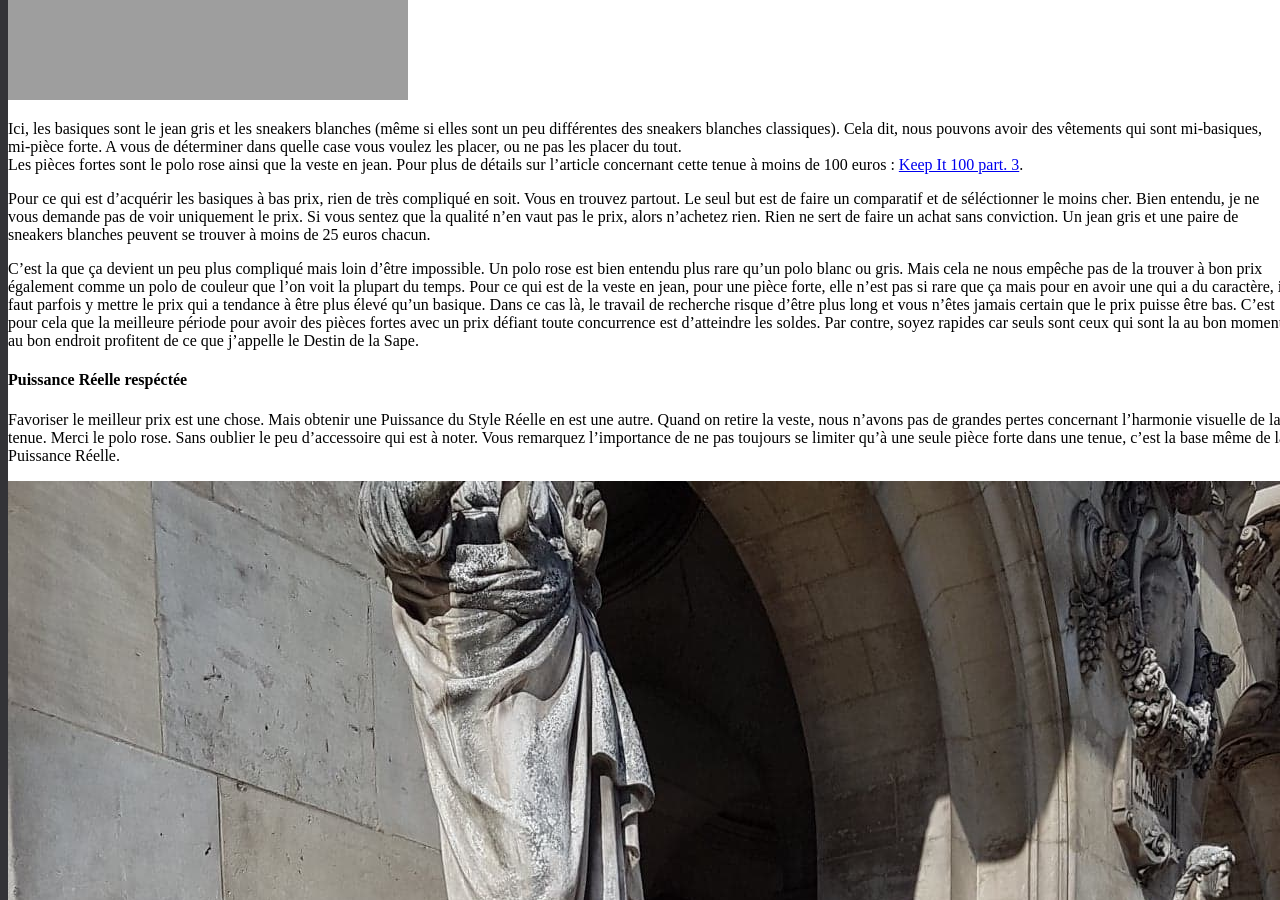
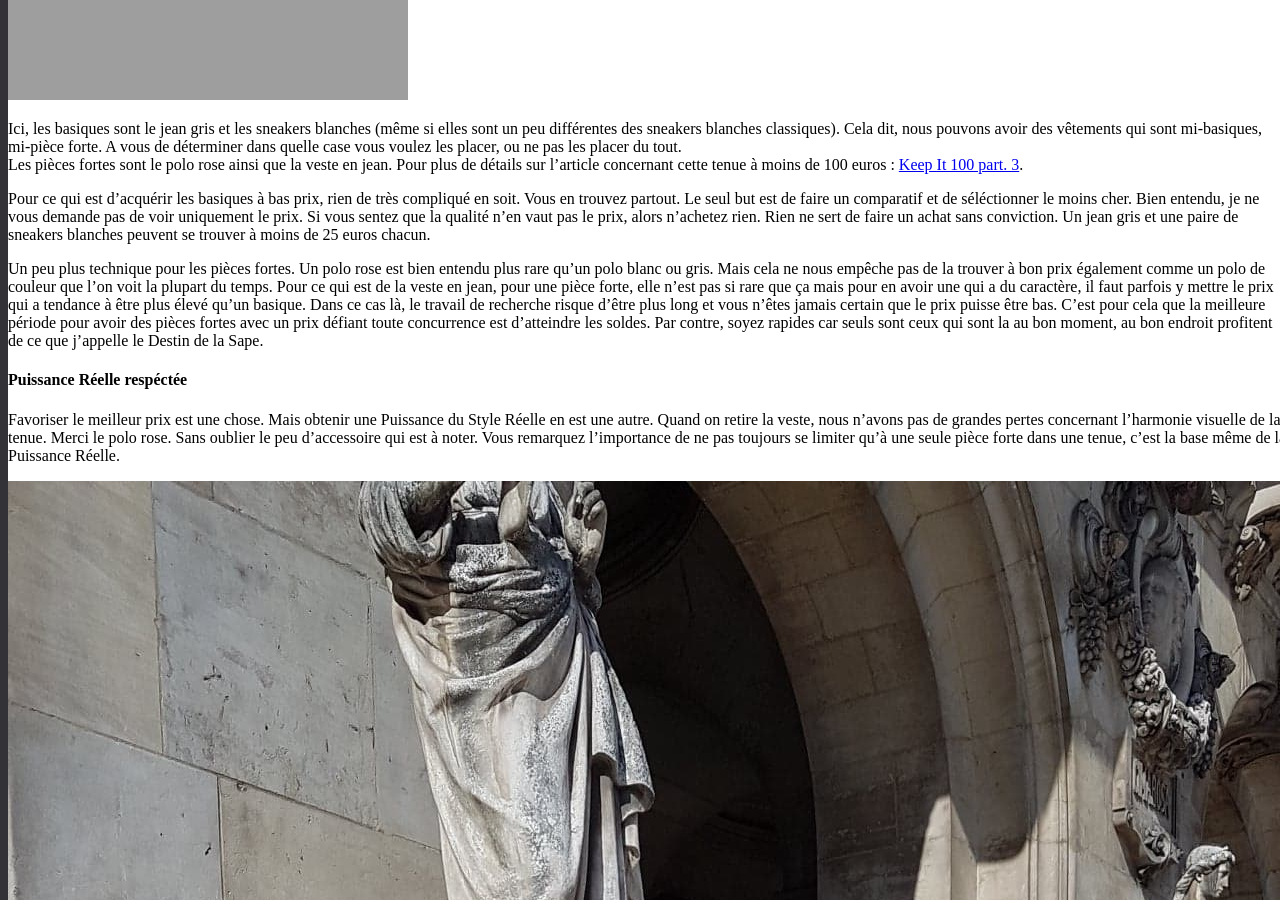
Before and after one commit to darkh2/darkh2.github.io, a Jekyll site: the page built from _posts/2019-04-01-L'Efficience-du-Style.md, in a window 1280 px wide and 900 px high, scrolled down 1456 px. Built offline with Jekyll 4.4.1, drawn with Linux system fonts in a browser that asks for light colours; comment, search, counter and statistics services are not loaded.

Commit message:
Update 2019-04-01-L'Efficience-du-Style.md

```diff
--- a/_posts/2019-04-01-L'Efficience-du-Style.md
+++ b/_posts/2019-04-01-L'Efficience-du-Style.md
@@ -33,7 +33,7 @@
 
 Pour ce qui est d'acquérir les basiques à bas prix, rien de très compliqué en soit. Vous en trouvez partout. Le seul but est de faire un comparatif et de séléctionner le moins cher. Bien entendu, je ne vous demande pas de voir uniquement le prix. Si vous sentez que la qualité n'en vaut pas le prix, alors n'achetez rien. Rien ne sert de faire un achat sans conviction. Un jean gris et une paire de sneakers blanches peuvent se trouver à moins de 25 euros chacun.
 
-C'est la que ça devient un peu plus compliqué mais loin d'être impossible. Un polo rose est bien entendu plus rare qu'un polo blanc ou gris. Mais cela ne nous empêche pas de la trouver à bon prix également comme un polo de couleur que l'on voit la plupart du temps. Pour ce qui est de la veste en jean, pour une pièce forte, elle n'est pas si rare que ça mais pour en avoir une qui a du caractère, il faut parfois y mettre le prix qui a tendance à être plus élevé qu'un basique. Dans ce cas là, le travail de recherche risque d'être plus long et vous n'êtes jamais certain que le prix puisse être bas. C'est pour cela que la meilleure période pour avoir des pièces fortes avec un prix défiant toute concurrence est d'atteindre les soldes. Par contre, soyez rapides car seuls sont ceux qui sont la au bon moment, au bon endroit profitent de ce que j'appelle le Destin de la Sape.
+Un peu plus technique pour les pièces fortes. Un polo rose est bien entendu plus rare qu'un polo blanc ou gris. Mais cela ne nous empêche pas de la trouver à bon prix également comme un polo de couleur que l'on voit la plupart du temps. Pour ce qui est de la veste en jean, pour une pièce forte, elle n'est pas si rare que ça mais pour en avoir une qui a du caractère, il faut parfois y mettre le prix qui a tendance à être plus élevé qu'un basique. Dans ce cas là, le travail de recherche risque d'être plus long et vous n'êtes jamais certain que le prix puisse être bas. C'est pour cela que la meilleure période pour avoir des pièces fortes avec un prix défiant toute concurrence est d'atteindre les soldes. Par contre, soyez rapides car seuls sont ceux qui sont la au bon moment, au bon endroit profitent de ce que j'appelle le Destin de la Sape.
 
 #### Puissance Réelle respéctée
 
```
